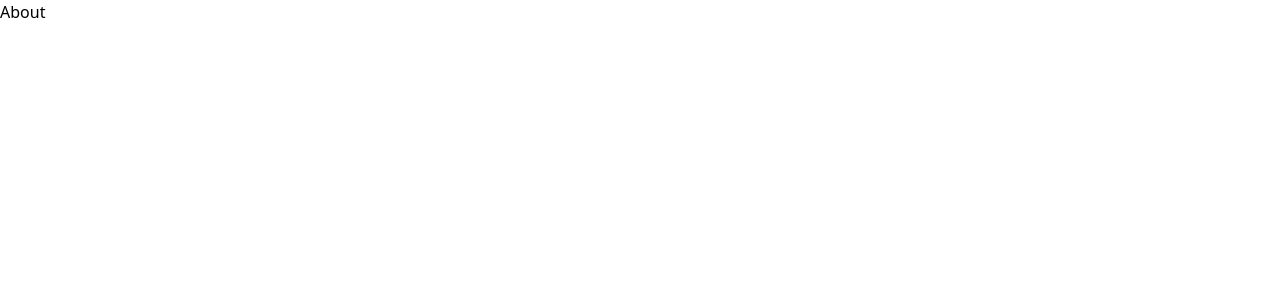
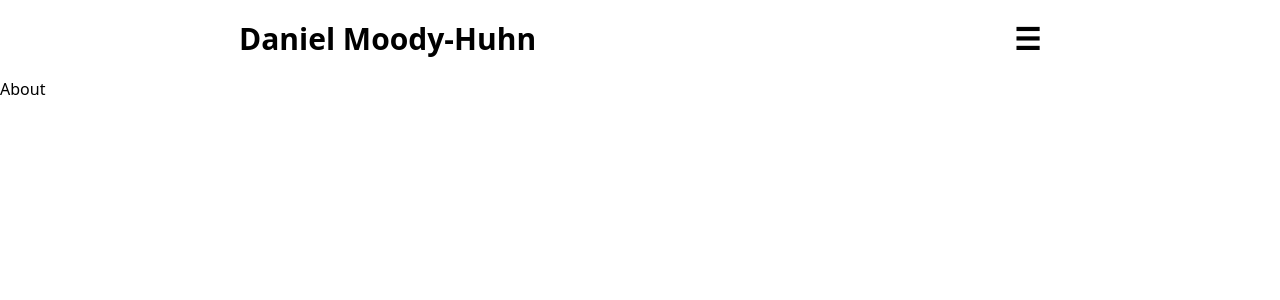
Before and after one commit to HuhnDaniel/react-portfolio, a React (Create React App) app: page / in a window 1280 px wide. Shown: the top 300 px of the page. Built offline with nearby package versions, Linux system fonts and the light colour scheme.

Commit message:
add header

```diff
--- a/src/App.js
+++ b/src/App.js
@@ -3,10 +3,12 @@ import { BrowserRouter as Router, Route } from "react-router-dom";
 import About from "./pages/About";
 import Portfolio from "./pages/Portfolio";
 import Contact from "./pages/Contact";
+import Header from "./components/Header";
 
 function App() {
     return (
         <Router>
+            <Header />
             <Route exact path="/" component={About} />
             <Route exact path="/portfolio" component={Portfolio} />
             <Route exact path="/contact" component={Contact} />
--- /dev/null
+++ b/src/components/Header.js
@@ -0,0 +1,12 @@
+import React from "react";
+
+function Header() {
+    return (
+        <header className="flex flex-row">
+            <h1 className="flex-auto text-center text-3xl font-semibold p-4">Daniel Moody-Huhn</h1>
+            <h1 className="flex-auto text-center text-3xl font-semibold p-4">☰</h1>
+        </header>
+    );
+}
+
+export default Header;
```
